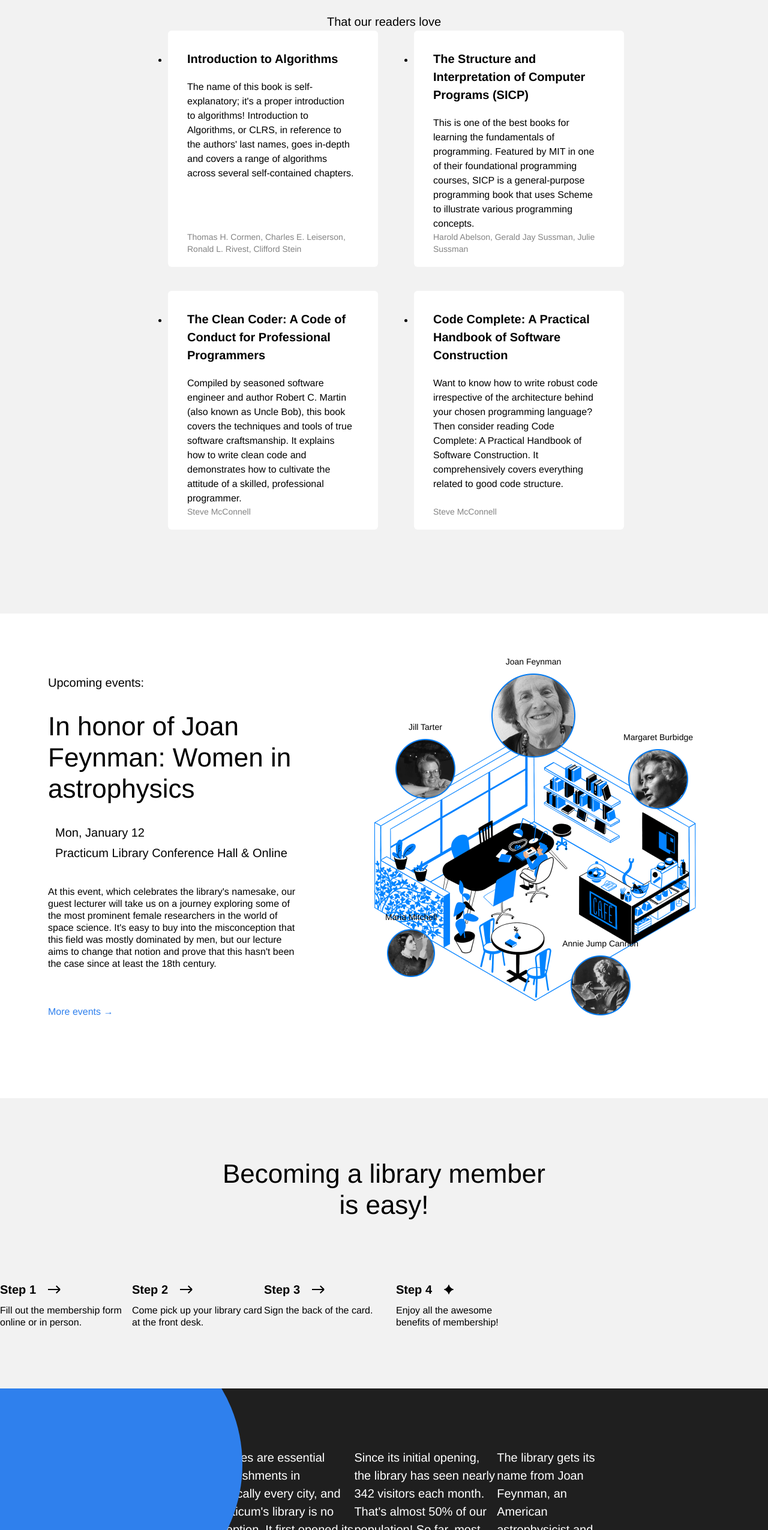
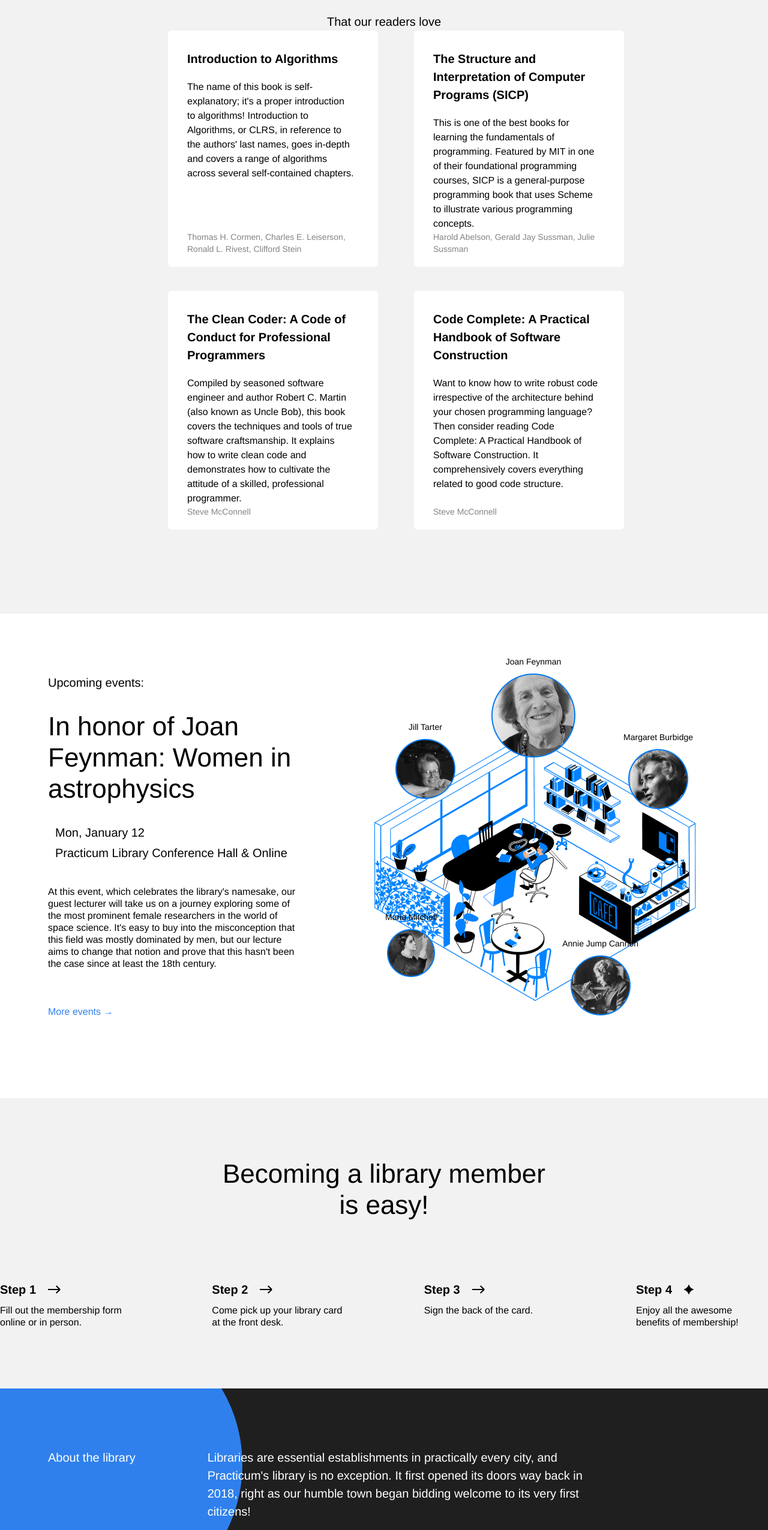
Before and after one commit to kshams3/se_project_library, a plain HTML site: page index.html in a window 1280 px wide. Shown: the part 955-3506 px from the top of the page at 60% size. Drawn offline with Linux system fonts and the light colour scheme.

Commit message:
Update project for first submission

```diff
--- a/styles/style.css
+++ b/styles/style.css
@@ -138,6 +138,7 @@
   justify-content: space-between;
   row-gap: 40px;
   display: flex;
+  list-style: none;
 }
 .card {
   background-color: #fff;
@@ -343,7 +344,7 @@
   margin: 100px 0 0;
   /* Add styles */
   display: flex;
-
+  justify-content: space-between;
 }
 
 .step {
@@ -393,8 +394,8 @@
   line-height: 30px;
   font-weight: 400;
   max-width: 660px;
-  display: flex;
   margin-left: 120px;
+  z-index: 1;
 }
 
 .about__paragraph {
@@ -409,7 +410,7 @@
   border-radius: 50%;
   top: -121px;
   left: -91px;
-  z-index: 1;
+  z-index: 0;
   position: absolute;
 }
 
```
